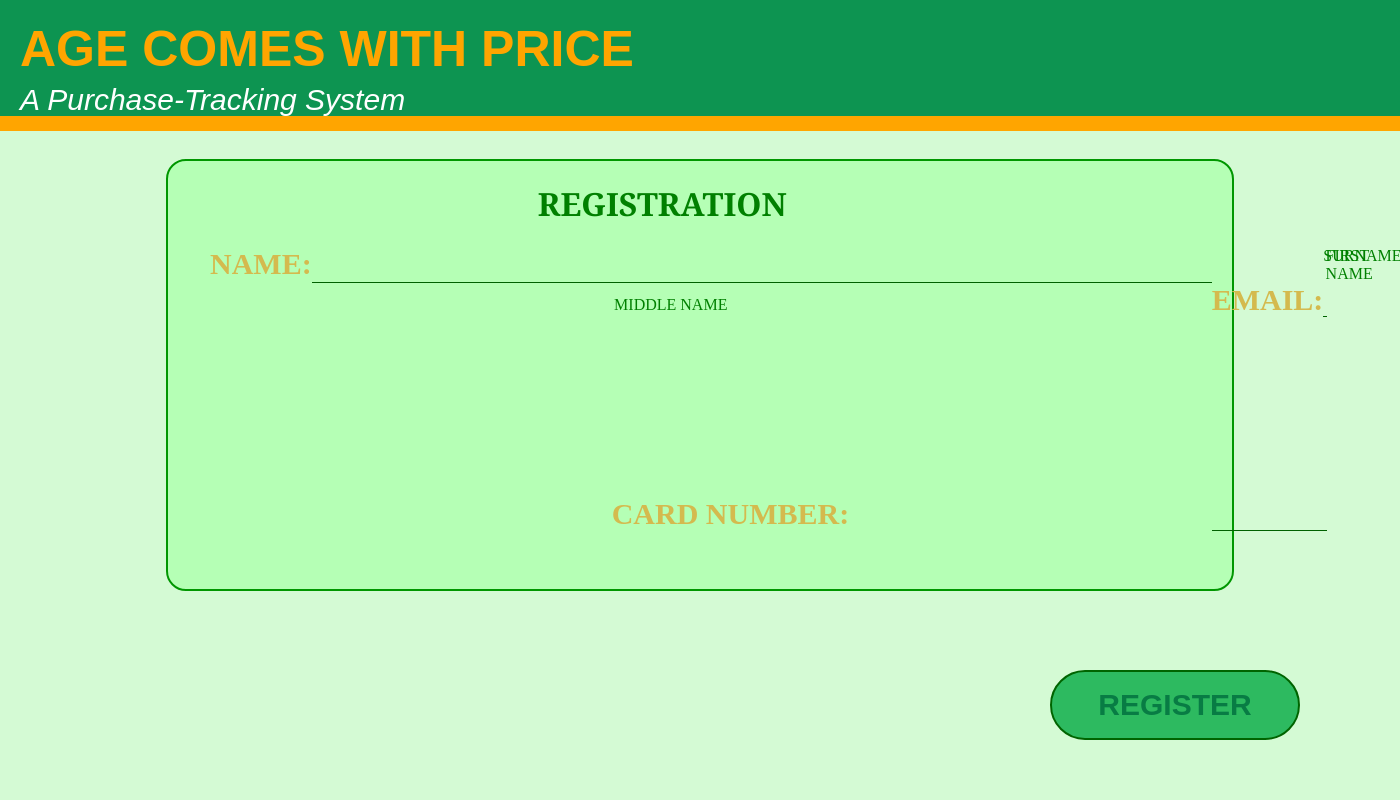
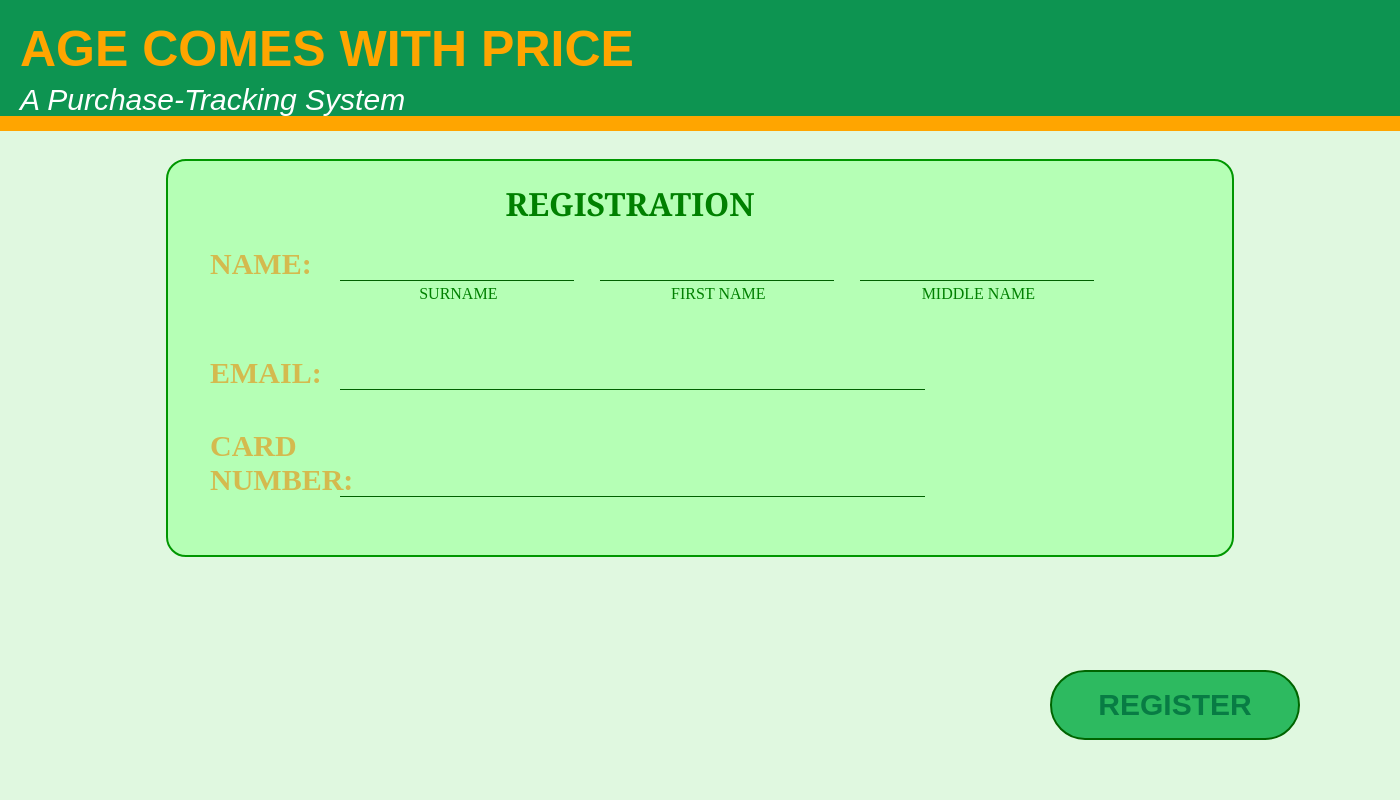
Before and after one commit to Sheeeenn/AgeComes, a PHP site: page /register in a window 1400 px wide. Run offline with PHP 8.4, Linux system fonts and the light colour scheme.

Commit message:
fixed register page
fixed register page

```diff
--- a/css/register.css
+++ b/css/register.css
@@ -27,7 +27,7 @@ button:focus {
     color: #d4ba4e;
     font-weight: 900;
     font-size: 30px;
-    grid-column: span 1;
+    grid-column: span 2;
 }
 .txtfields2{
     color: #d4ba4e;
@@ -38,15 +38,15 @@ button:focus {
 }
 .container{
     display: grid;
-    grid-template-columns: repeat(13, 1fr);
+    grid-template-columns: repeat(14, 1fr);
 
 }
 .names{
     color: hsl(120, 100%, 25%);
     grid-column: span 4;
     text-align: center;
-    margin-right: 8%;
-    margin-top: 1.3%;
+    margin-right: 9%;
+    margin-top: 1.5%;
 }
 
 form{
@@ -60,7 +60,7 @@ form{
     font-size: 23px;
     border: none;
     border-bottom: 1px solid hsl(120, 100%, 19%);
-    outline: none; /* Remove default focus outline */
+    outline: none;
 
 }
 .spanfields{
@@ -69,7 +69,10 @@ form{
 }
 .fields2{
     margin-top: 7%;
-    grid-column: span 8;
+    grid-column: span 9;
+}
+.margin{
+    margin-top: 11%;
 }
 
 .fields3{
@@ -80,5 +83,8 @@ form{
     grid-column: span 7;
 }
 .empty{
-    grid-column: span 2;
+    grid-column: span 3;
 }
+.empty2{
+    grid-column: span 1;
+}
--- a/other/header.css
+++ b/other/header.css
@@ -1,7 +1,7 @@
 body{
     margin: 0;
     padding: 0;
-    background-color: rgb(212, 250, 212);
+    background-color: rgb(224, 248, 224);
 }
 
 .header{
--- a/views/register.php
+++ b/views/register.php
@@ -16,10 +16,10 @@
         <form action="/action_page.php" class="container" method="POST">
 
             <label for="fname" class="txtfields">NAME:</label>
-            <input type="text" id="fname" name="fname" class="fields" required>
-            <input type="text" id="fname" name="fname" class="fields" required>
-            <input type="text" id="fname" name="fname" class="fields" required><br><br>
-
+            <input type="text" id="fname" name="fname" class="fields spanfields" required>
+            <input type="text" id="fname" name="fname" class="fields spanfields" required>
+            <input type="text" id="fname" name="fname" class="fields spanfields" required><br><br>
+            <div class="empty2"></div>
             <div class="names">SURNAME</div>
 
             <div class="names">FIRST NAME</div>
@@ -27,11 +27,11 @@
             <div class="names">MIDDLE NAME</div>
 
 
-            <label for="lname" class="txtfields">EMAIL:</label>
-            <input type="text" id="lname" name="lname" class="fields fields4" required>
+            <label for="lname" class="txtfields2">EMAIL:</label>
+            <input type="text" id="lname" name="lname" class="fields fields2" required>
             <div class="empty"></div>
             <label for="lname" class="txtfields2">CARD NUMBER:</label>
-            <input type="text" id="lname" name="lname" class="fields fields2" required>
+            <input type="text" id="lname" name="lname" class="fields fields2 margin" required>
             <button type="submit"><p>REGISTER</p></button>
 
         </form>
```
Also changed, not shown: backend/database/create_data.php (+31 -31 lines), css/information.css (+54 -0 lines), views/information.php (+14 -0 lines).
